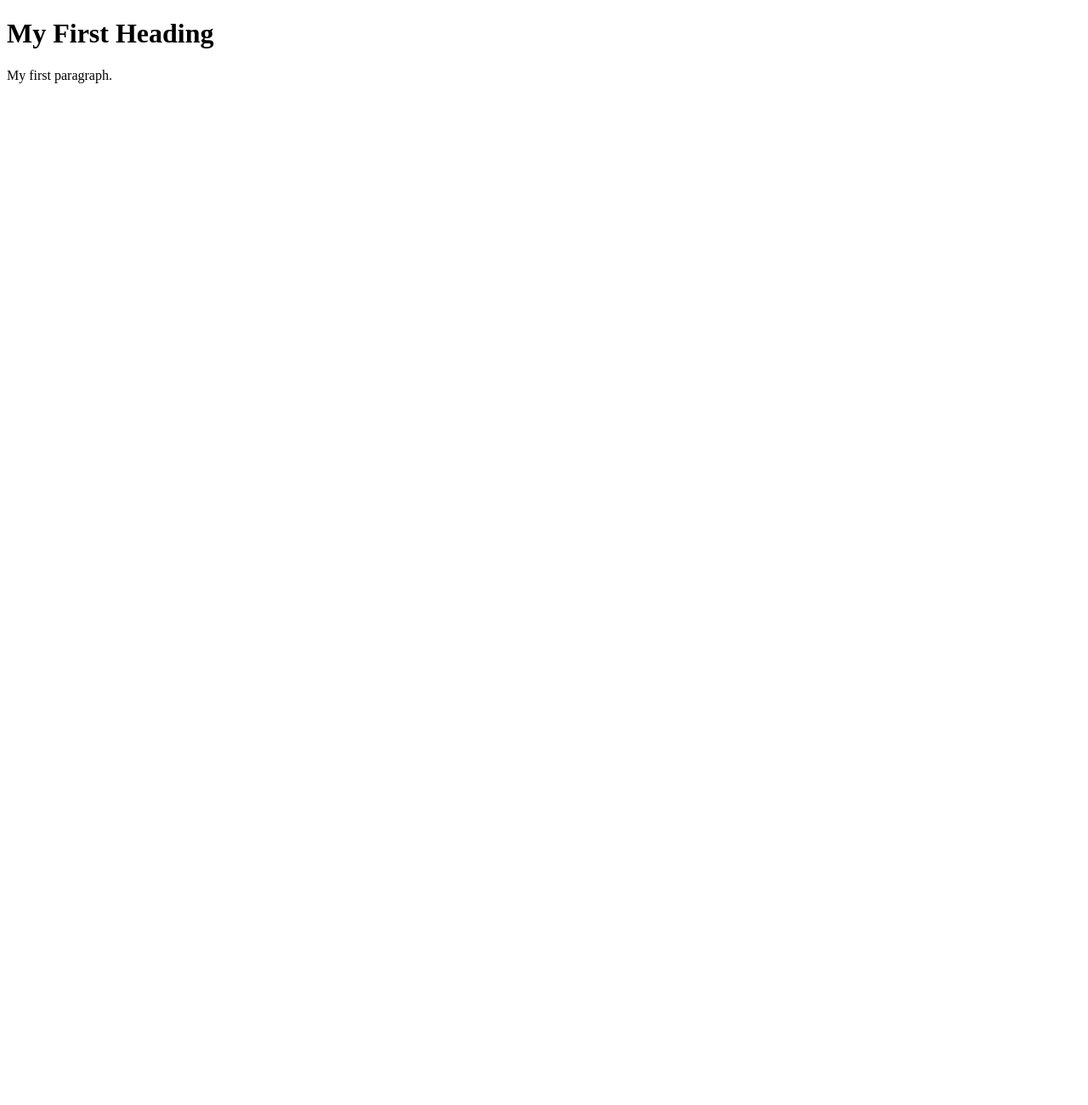
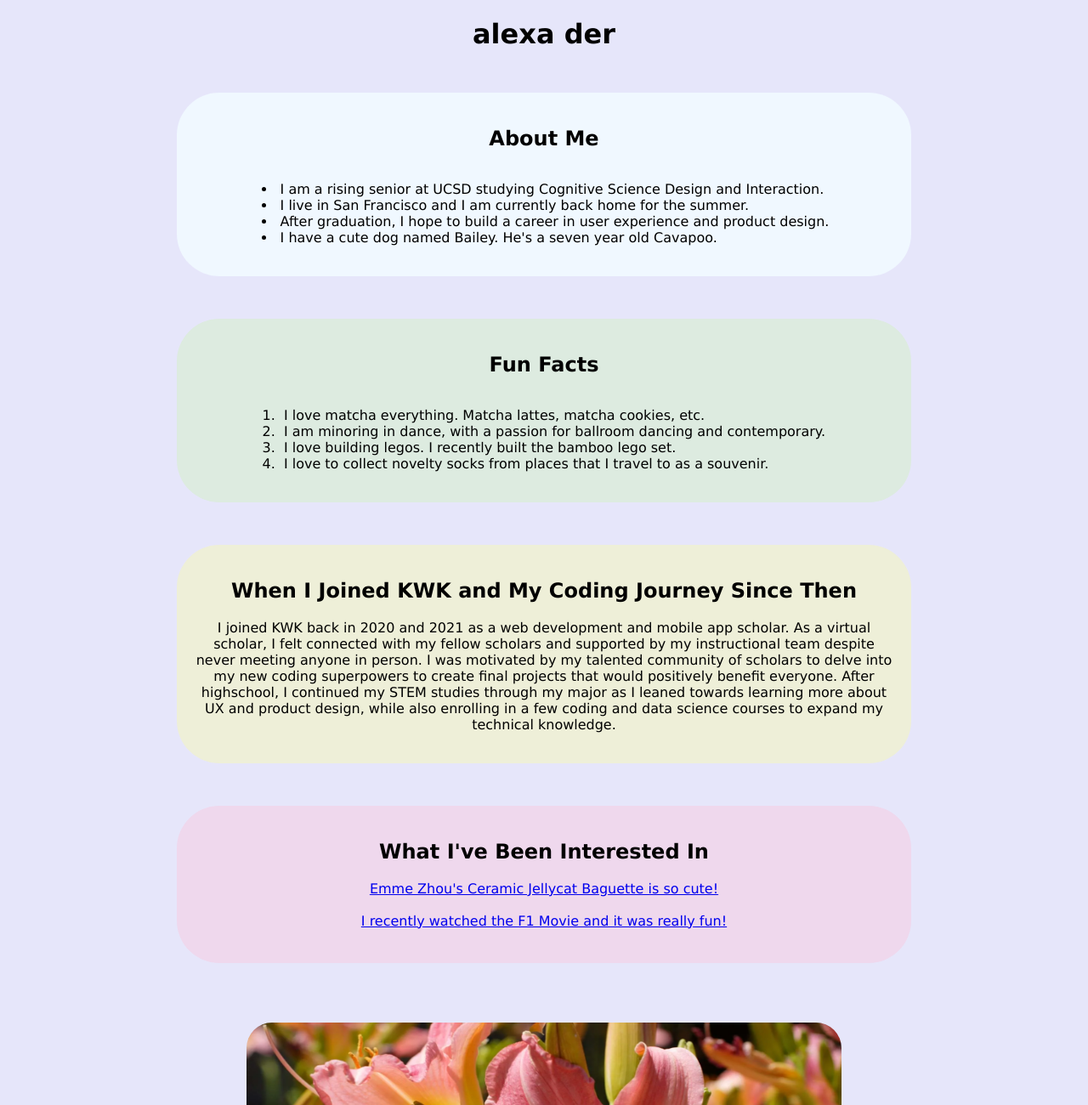
Before and after one commit to alexajasminee/kwk-git-1, a plain HTML site: page index.html in a window 1280 px wide. Shown: the top 1300 px of the page at 85% size. Before the commit the page ends 800 px from the top, so only its background shows below. Drawn offline with Linux system fonts and the light colour scheme.

Commit message:
styles.css and about me page

```diff
--- a/index.html
+++ b/index.html
@@ -1,7 +1,53 @@
 <!DOCTYPE html>
 <html>
+<head>
+    <link rel="stylesheet" href="styles.css"/>
+</head>
 <body>
-    <h1>My First Heading</h1>
-    <p>My first paragraph.</p>
+    <h1>alexa der</h1>
+    <div class="container">
+        <h2>About Me</h2>
+        <ul>
+            <li>I am a rising senior at UCSD studying Cognitive Science Design and Interaction.</li>
+            <li>I live in San Francisco and I am currently back home for the summer.</li>
+            <li>After graduation, I hope to build a career in user experience and product design.</li>
+            <li>I have a cute dog named Bailey. He's a seven year old Cavapoo.</li>
+        </ul>
+    </div>
+    <div class="container-2">
+    <h2>Fun Facts</h2>
+    <ol>
+        <li>I love matcha everything. Matcha lattes, matcha cookies, etc.</li>
+        <li>I am minoring in dance, with a passion for ballroom dancing and contemporary.</li>
+        <li>I love building legos. I recently built the bamboo lego set.</li>
+        <li>I love to collect novelty socks from places that I travel to as a souvenir.</li>
+    </ol>
+    </div>
+    <div class="container-3">
+    <h2>When I Joined KWK and My Coding Journey Since Then</h2>
+    <p>I joined KWK back in 2020 and 2021 as a web development and mobile app scholar.
+        As a virtual scholar, I felt connected with my fellow scholars and supported by my instructional
+        team despite never meeting anyone in person. I was motivated by my talented community of scholars
+        to delve into my new coding superpowers to create final projects that would positively benefit everyone.
+        After highschool, I continued my STEM studies through my major as I leaned towards learning more about
+        UX and product design, while also enrolling in a few coding and data science courses to expand my technical
+        knowledge.
+    </p>
+    </div>
+    <div class="container-4">
+    <h2>What I've Been Interested In</h2>
+    <a href="https://youtu.be/nUPs0RHOgAs?si=gP4tuiuro6yKaZVl">Emme Zhou's Ceramic Jellycat Baguette is so cute!</a>
+    <br>
+    <br>
+    <a href="https://youtu.be/qOVZXh8xpC4">I recently watched the F1 Movie and it was really fun!</a>
+    </div>
+    <img src="lily.webp" alt="pink lilies" width="700" height="400">
+    <p>Lilies are my favorite flowers!</p>
+    <br>
+    <img src="matcha.jfif" alt="matcha latte and warabi mochi" width="700" height="400">
+    <p>I love making and drinking matcha lattes.</p>
+    <br>
+
+
 </body>
 </html>
--- /dev/null
+++ b/styles.css
@@ -0,0 +1,64 @@
+body{
+    background-color: lavender;
+    text-align: center;
+    font-family:'Lucida Sans', 'Lucida Sans Regular', 'Lucida Grande', 'Lucida Sans Unicode', Geneva, Verdana, sans-serif;
+}
+
+.container{
+    background-color: aliceblue;
+    padding: 20px;
+    margin: 50px;
+    margin-left: 200px;
+    margin-right: 200px;
+    border-radius: 50px;
+}
+
+.container-2{
+    background-color: rgb(221, 235, 224);
+    padding: 20px;
+    margin: 50px;
+    margin-left: 200px;
+    margin-right: 200px;
+    border-radius: 50px;
+}
+
+.container-3{
+    background-color: rgb(238, 239, 216);
+    padding: 20px;
+    margin: 50px;
+    margin-left: 200px;
+    margin-right: 200px;
+    border-radius: 50px;
+}
+
+.container-4{
+    background-color: rgb(239, 216, 237);
+    padding: 20px;
+    padding-bottom: 40px;
+    margin: 50px;
+    margin-left: 200px;
+    margin-right: 200px;
+    border-radius: 50px;
+}
+
+ul {
+    padding-left: 20px;
+    text-align: left;
+    display: inline-block;
+}
+
+ol {
+    padding-left: 20px;
+    text-align: left;
+    display: inline-block;
+}
+
+li {
+    padding-left: 5px;
+
+}
+
+img {
+    border-radius: 50px;
+    padding: 20px;
+}
```
Also changed, not shown: lily.webp (added), matcha.jfif (added).
